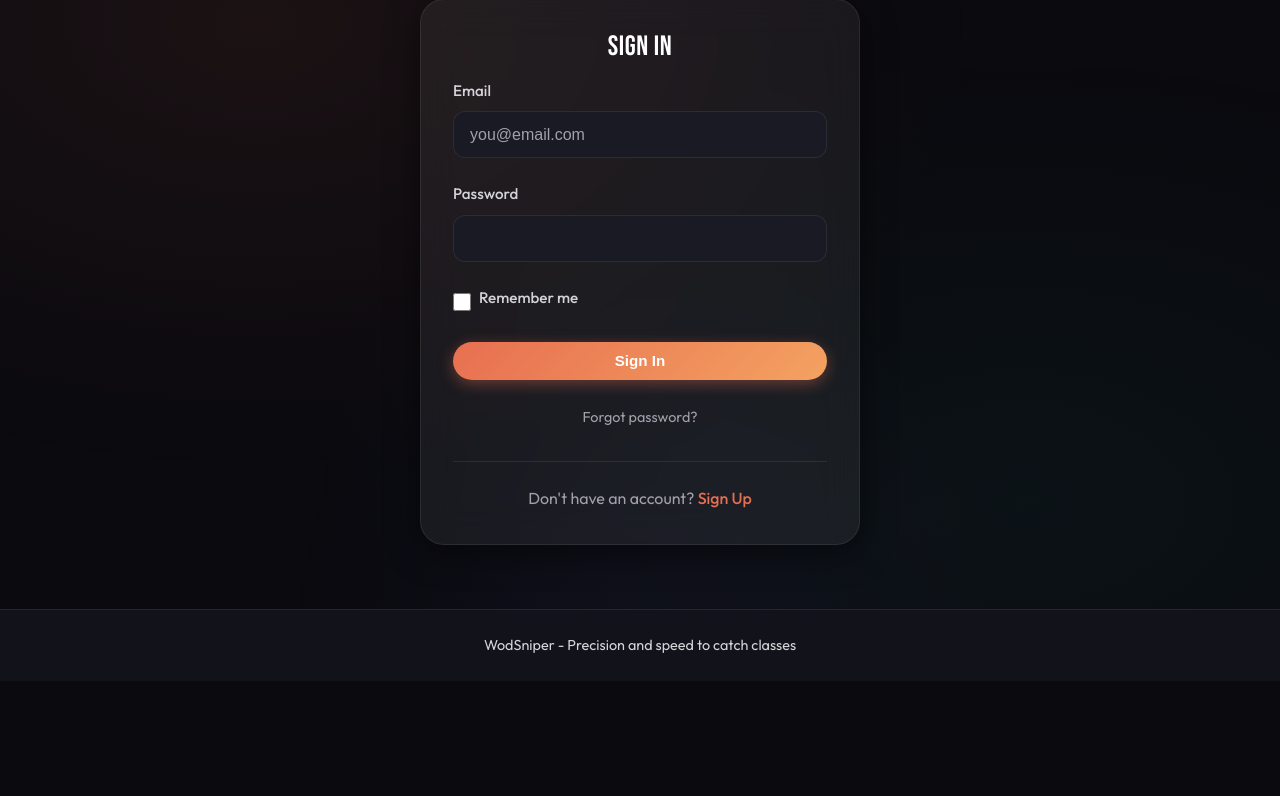
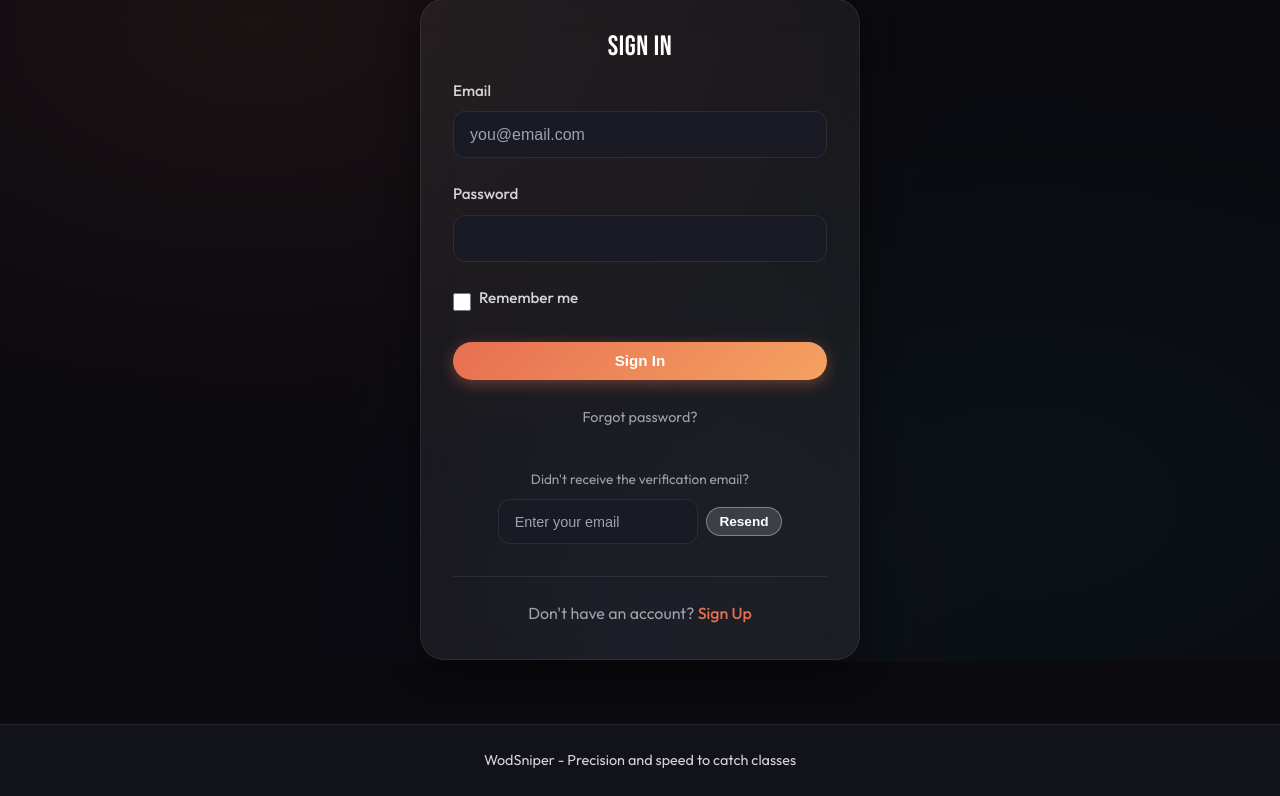
Before and after one commit to Keralin/WodSniper, a Flask app: page /auth/login in a window 1280 px wide. Shown: the part 138-934 px from the top of the page. Before the commit the page ends 791 px from the top, so only its background shows below. Run offline with Flask 3, Linux system fonts and the light colour scheme; some libraries are stand-ins or nearby versions.

Commit message:
feat(auth): add resend verification email UI and admin verify button
- Add resend verification form to login page
- Add email verification status to admin user detail
- Add admin route to manually verify user emails
- Add CSS styles for resend verification form

```diff
--- a/app/static/css/style.css
+++ b/app/static/css/style.css
@@ -719,6 +719,35 @@ p {
 
 .forgot-password-link a:hover {
     color: var(--primary);
+}
+
+.resend-verification {
+    margin-top: var(--space-lg);
+    padding-top: var(--space-md);
+    border-top: 1px solid var(--gray-200);
+    text-align: center;
+}
+
+.resend-verification .text-muted {
+    font-size: 0.85rem;
+    margin-bottom: var(--space-sm);
+}
+
+.resend-form {
+    display: flex;
+    gap: var(--space-sm);
+    justify-content: center;
+    align-items: center;
+}
+
+.resend-form .form-control {
+    max-width: 200px;
+    font-size: 0.9rem;
+}
+
+.resend-form .btn-sm {
+    padding: 0.4rem 0.8rem;
+    font-size: 0.85rem;
 }
 
 /* ==================== */
--- a/app/templates/auth/login.html
+++ b/app/templates/auth/login.html
@@ -40,6 +40,15 @@
             </p>
         </form>
 
+        <div class="resend-verification">
+            <p class="text-muted">{{ _("Didn't receive the verification email?") }}</p>
+            <form method="POST" action="{{ url_for('auth.resend_verification') }}" class="resend-form">
+                <input type="hidden" name="csrf_token" value="{{ csrf_token() }}">
+                <input type="email" name="email" placeholder="{{ _('Enter your email') }}" class="form-control" required>
+                <button type="submit" class="btn btn-outline btn-sm">{{ _('Resend') }}</button>
+            </form>
+        </div>
+
         <p class="auth-footer">
             {{ _("Don't have an account?") }} <a href="{{ url_for('auth.register') }}">{{ _('Sign Up') }}</a>
         </p>
```
Also changed, not shown: app/admin/routes.py (+16 -0 lines), app/templates/admin/user_detail.html (+17 -0 lines).
